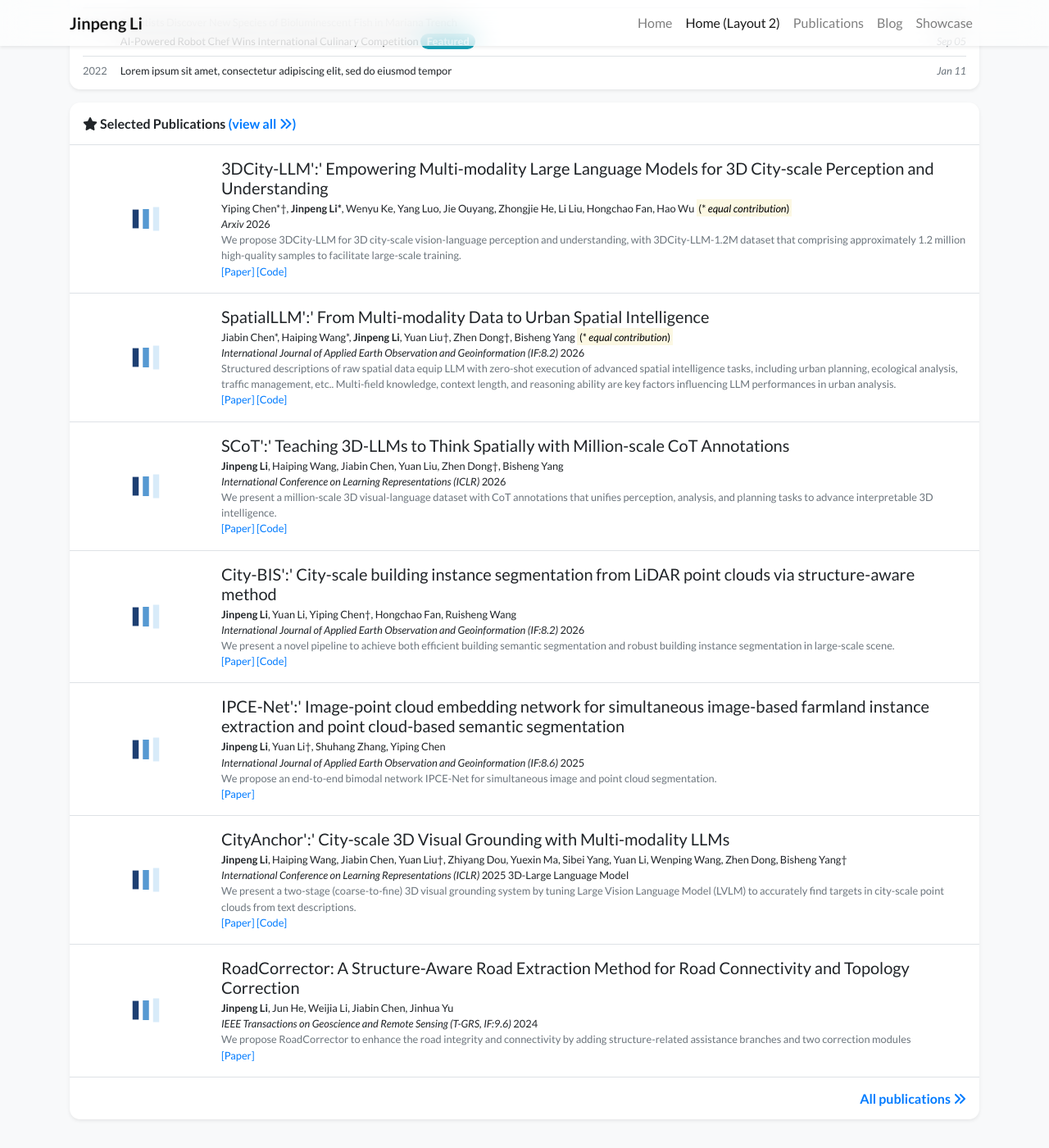
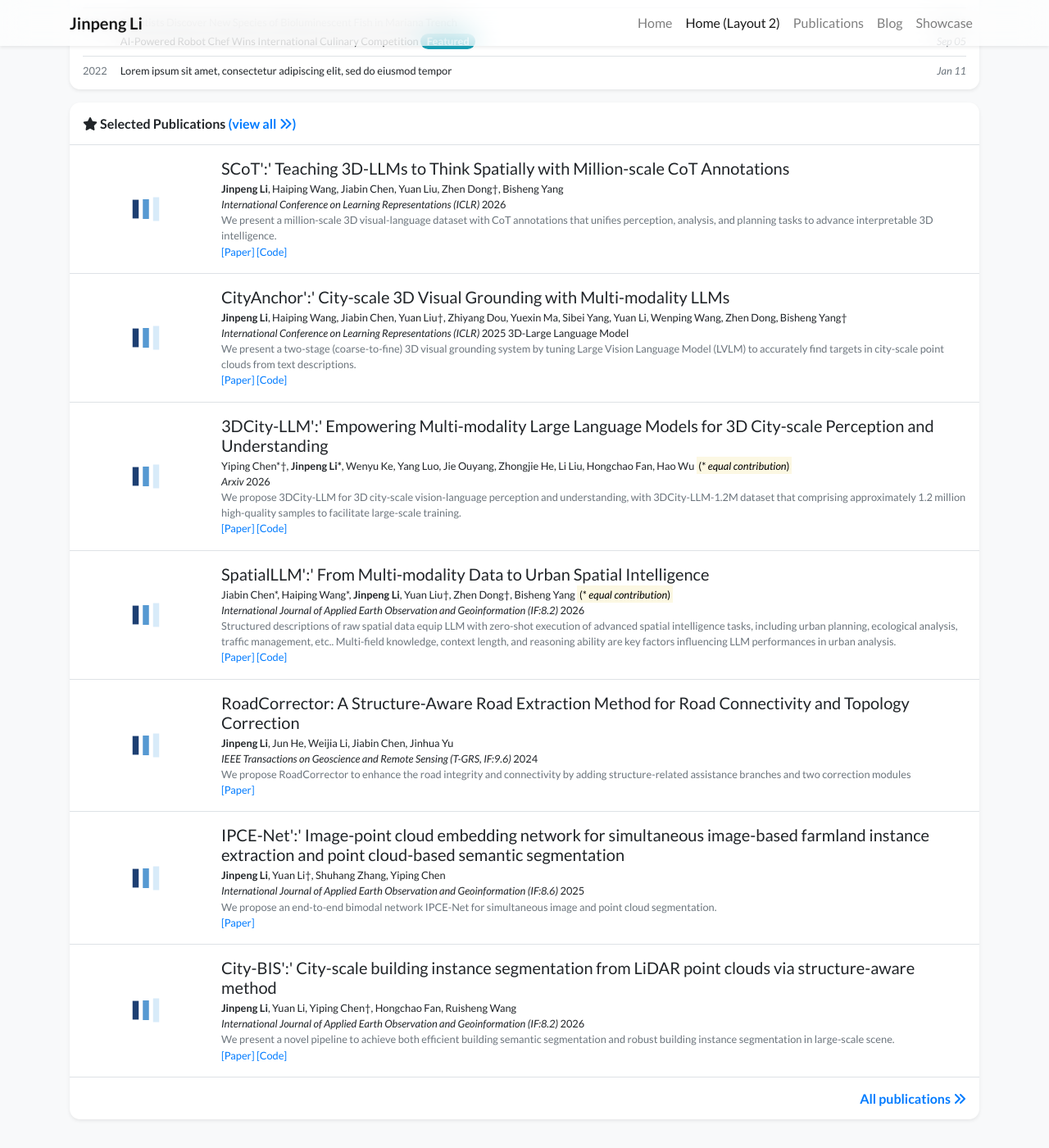
Before and after one commit to Lijp411/Lijp411.github.io, a Jekyll site: the page built from index_layout2.html, in a window 1280 px wide and 1400 px high, scrolled down 933 px. Shown: the whole window at 82% size. Built offline with Jekyll 4.4.1, drawn with Linux system fonts in a browser that asks for light colours; nearby versions of some CDN libraries; a style sheet for code colours, icons or effects is not loaded; part of the change alters nothing that is shown.

```diff
--- a/index_layout2.html
+++ b/index_layout2.html
@@ -17,7 +17,7 @@ navbar_title: Home (Layout 2)
 {% endif %}
 
 {% if site.data.display.homepage.show_selected_publications %}
-    {% assign pubs = site.publications | sort: "date" | reverse | where: "selected", true %}
+    {% assign pubs = site.publications | sort: "order" | where: "selected", true %}
     {%
         include widgets/publication_card.html
         publications=pubs
```
